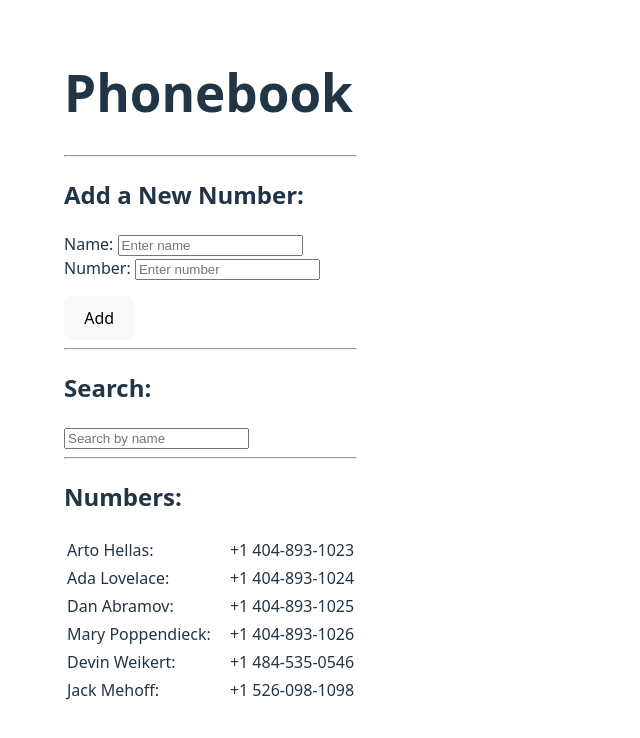
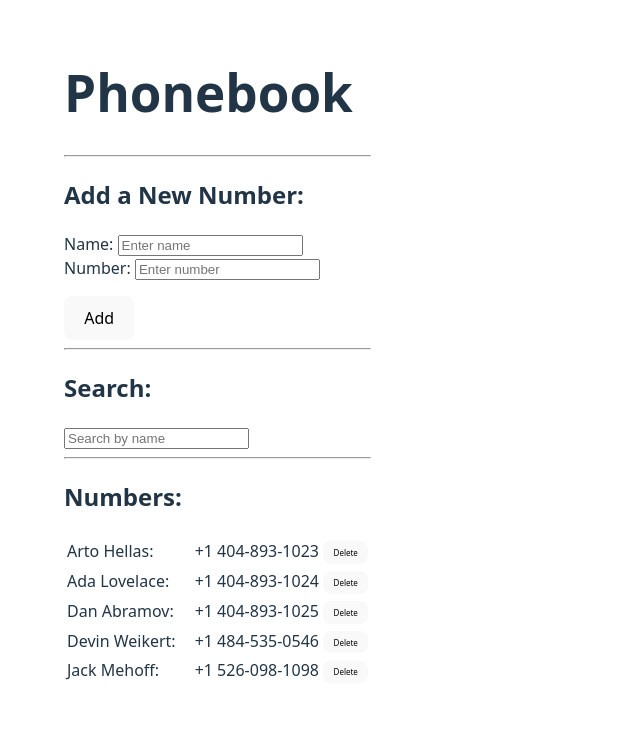
Before and after one commit to deviweik/full-stack-open, a React (Vite) app in the folder part2/phonebook/: page / in a window 1280 px wide. Shown: the top 738 px of the page, without its empty margins (0-640 px from the left). Built offline with nearby package versions, Linux system fonts and the light colour scheme; data requests are answered from the project's data file.

Commit message:
Complete exercise 2.14

```diff
--- a/part2/phonebook/db.json
+++ b/part2/phonebook/db.json
@@ -16,11 +16,6 @@
       "id": "3"
     },
     {
-      "name": "Mary Poppendieck",
-      "number": "+1 404-893-1026",
-      "id": "4"
-    },
-    {
       "id": "75e6",
       "name": "Devin Weikert",
       "number": "+1 484-535-0546"
--- a/part2/phonebook/src/App.jsx
+++ b/part2/phonebook/src/App.jsx
@@ -3,6 +3,7 @@ import axios from 'axios';
 import PersonForm from './components/PersonForm';
 import SearchPersons from './components/SearchPersons';
 import PersonsList from './components/PersonsList';
+import PersonsService from './services/persons';
 
 const App = () => {
   const [ persons, setPersons ] = useState([])
@@ -11,9 +12,11 @@ const App = () => {
   const [ search, setSearch ] = useState('')
 
   useEffect(() => {
-    axios.get('http://localhost:3001/persons').then(res => {
-      setPersons(res.data)
-    })
+    PersonsService
+      .getAll()
+      .then(initialPersons => {
+        setPersons(initialPersons)
+      })
   }, [])
 
   const filteredPersons = persons.filter((person) => {
@@ -37,14 +40,27 @@ const App = () => {
       name: newName,
       number: newNumber
     }
-    axios
-      .post('http://localhost:3001/persons', newPerson)
+    PersonsService
+      .create(newPerson)
       .then(res => {
-        setPersons(persons.concat(res.data))
+        setPersons(persons.concat(res))
         setNewName('');
         setNewNumber('');
         console.log(`Added ${newPerson.name} to phonebook with number ${newPerson.number}`);
       })
+  }
+
+  const deletePerson = (id) => {
+    return () => {
+      if (window.confirm(`Delete ${persons.find(person => person.id === id).name}?`)) {
+        PersonsService
+          .remove(id)
+          .then(() => {
+            setPersons(persons.filter(person => person.id !== id))
+            console.log(`Deleted person with id ${id}`);
+          })
+      }
+    }
   }
 
   return (
@@ -58,7 +74,7 @@ const App = () => {
       <SearchPersons search={search} handleSearch={handleSearch} />
       <hr/>
       <h2>Numbers:</h2>
-      <PersonsList persons={displayedPersons}/>
+      <PersonsList persons={displayedPersons} deletePerson={deletePerson}/>
     </div>
   )
 }
--- a/part2/phonebook/src/components/PersonsList.jsx
+++ b/part2/phonebook/src/components/PersonsList.jsx
@@ -1,4 +1,4 @@
-const PersonsList = ({ persons }) => {
+const PersonsList = ({ persons, deletePerson }) => {
   return (
     <>
       <table>
@@ -7,6 +7,7 @@ const PersonsList = ({ persons }) => {
             <tr key={person.name}>
               <td style={{paddingRight: '1em'}}>{person.name}: </td>
               <td>{person.number}</td>
+              <td><button style={{"fontSize": '0.5em'}} onClick={deletePerson(person.id)}>Delete</button></td>
             </tr>
           ))}
         </tbody>
--- a/part2/phonebook/src/services/persons.js
+++ b/part2/phonebook/src/services/persons.js
@@ -2,28 +2,28 @@ import axios from 'axios'
 
 const baseUrl = 'http://localhost:3001/persons'
 
-const getPersons = () => {
+const getAll = () => {
     return axios
         .get(baseUrl)
         .then(res => res.data)
 }
 
-const addPerson = (newPerson) => {
+const create = (newPerson) => {
     return axios
         .post(baseUrl, newPerson)
         .then(res => res.data)
 }
 
-const updatePerson = (id, updatedPerson) => {
+const update = (id, updatedPerson) => {
     return axios
         .put(`${baseUrl}/${id}`, updatedPerson)
         .then(res => res.data)
 }
 
-const deletePerson = (id) => {
+const remove = (id) => {
     return axios
         .delete(`${baseUrl}/${id}`)
         .then(res => res.data)
 }
 
-export default { getPersons, addPerson, updatePerson, deletePerson }
+export default { getAll, create, update, remove }
```
